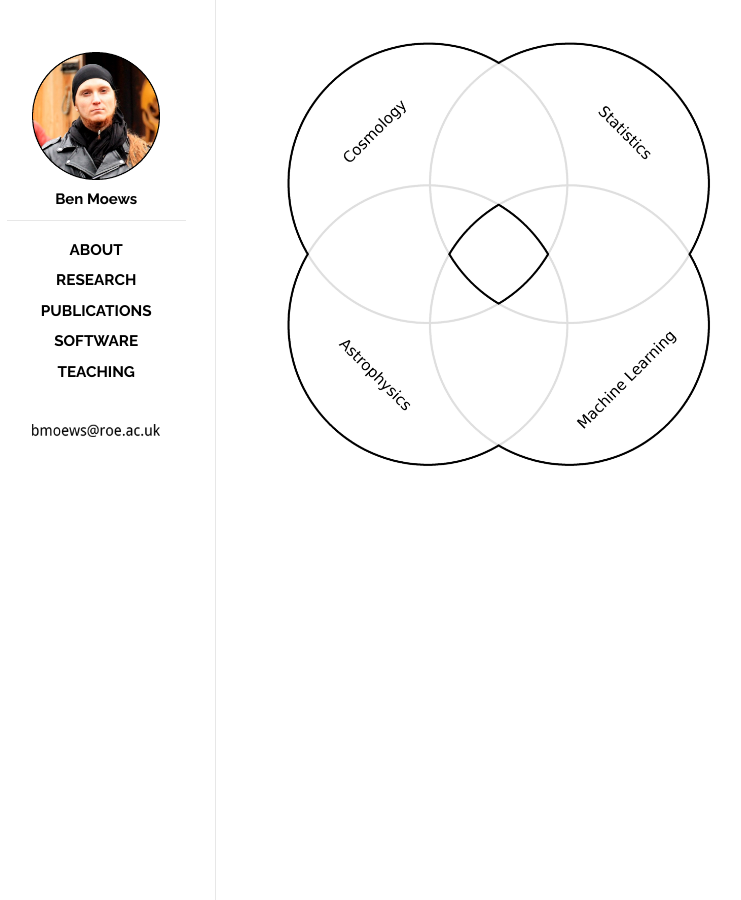
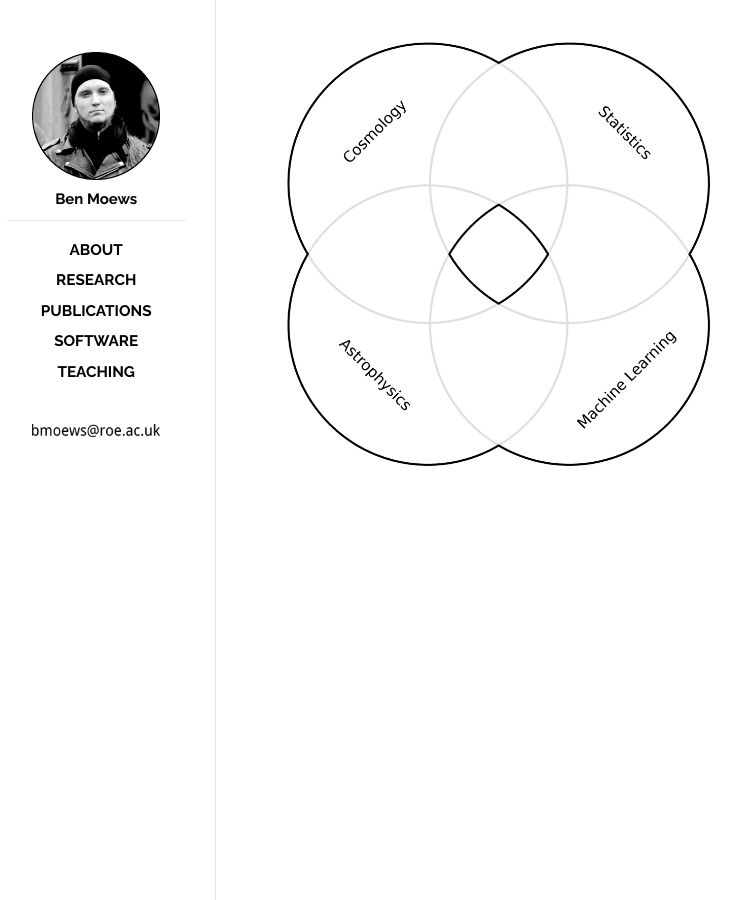
Before and after one commit to moews/moews.github.io, a Jekyll site: the page built from index.html, in a window 1280 px wide. Shown: the whole page, without its empty margins (143-884 px from the left). Built offline with Jekyll 4.4.1, drawn with Linux system fonts in a browser that asks for light colours.

Commit message:
Update default.html

```diff
--- a/_layouts/default.html
+++ b/_layouts/default.html
@@ -23,7 +23,7 @@
     <div class="site">
       <div class="sidebar" id="sidebar">
         <div class="header">
-          <h1 class="title"><a href="/"><img id="logo" src="/images/avatar_image.png"></a></h1>
+          <h1 class="title"><a href="/"><img id="logo" src="/images/avatar_circled.png"></a></h1>
           <span class="tagline">Ben Moews</span>
         </div>
         <div class="posts">
```
